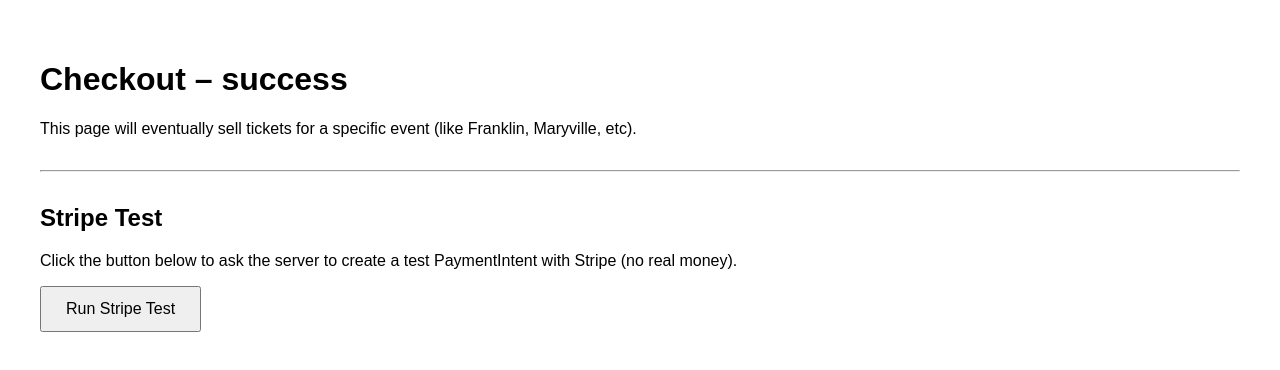
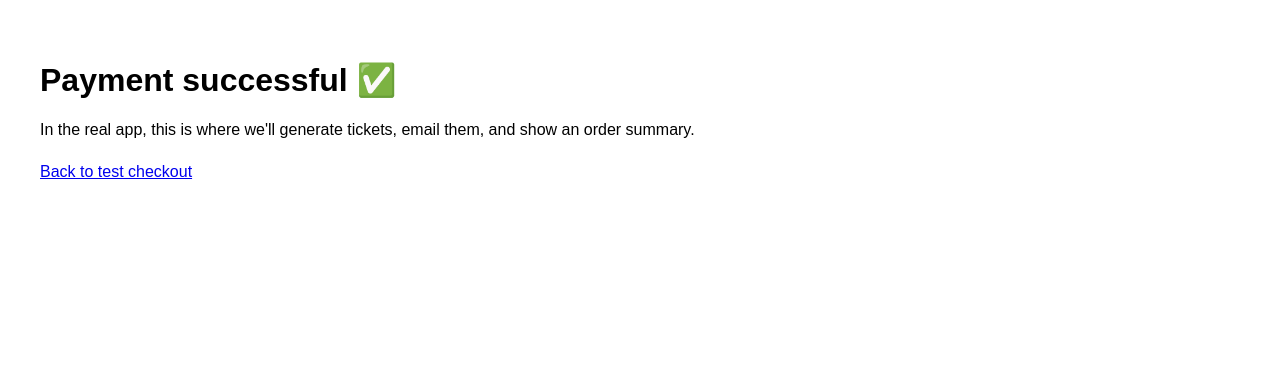
Before and after one commit to JohnOszajca/anrs-checkout, a Next.js app: page /checkout/success in a window 1280 px wide. Shown: the top 370 px of the page. Built offline with nearby package versions, Linux system fonts and the light colour scheme.

Commit message:
Create success.js

```diff
--- /dev/null
+++ b/pages/checkout/success.js
@@ -0,0 +1,24 @@
+import { useRouter } from "next/router";
+
+export default function SuccessPage() {
+  const router = useRouter();
+  const { session_id } = router.query;
+
+  return (
+    <main style={{ fontFamily: "sans-serif", padding: "2rem" }}>
+      <h1>Payment successful ✅</h1>
+      <p>
+        In the real app, this is where we&apos;ll generate tickets, email them,
+        and show an order summary.
+      </p>
+      {session_id && (
+        <p>
+          Stripe session id: <code>{session_id}</code>
+        </p>
+      )}
+      <p style={{ marginTop: "1.5rem" }}>
+        <a href="/checkout/test-event">Back to test checkout</a>
+      </p>
+    </main>
+  );
+}
```
